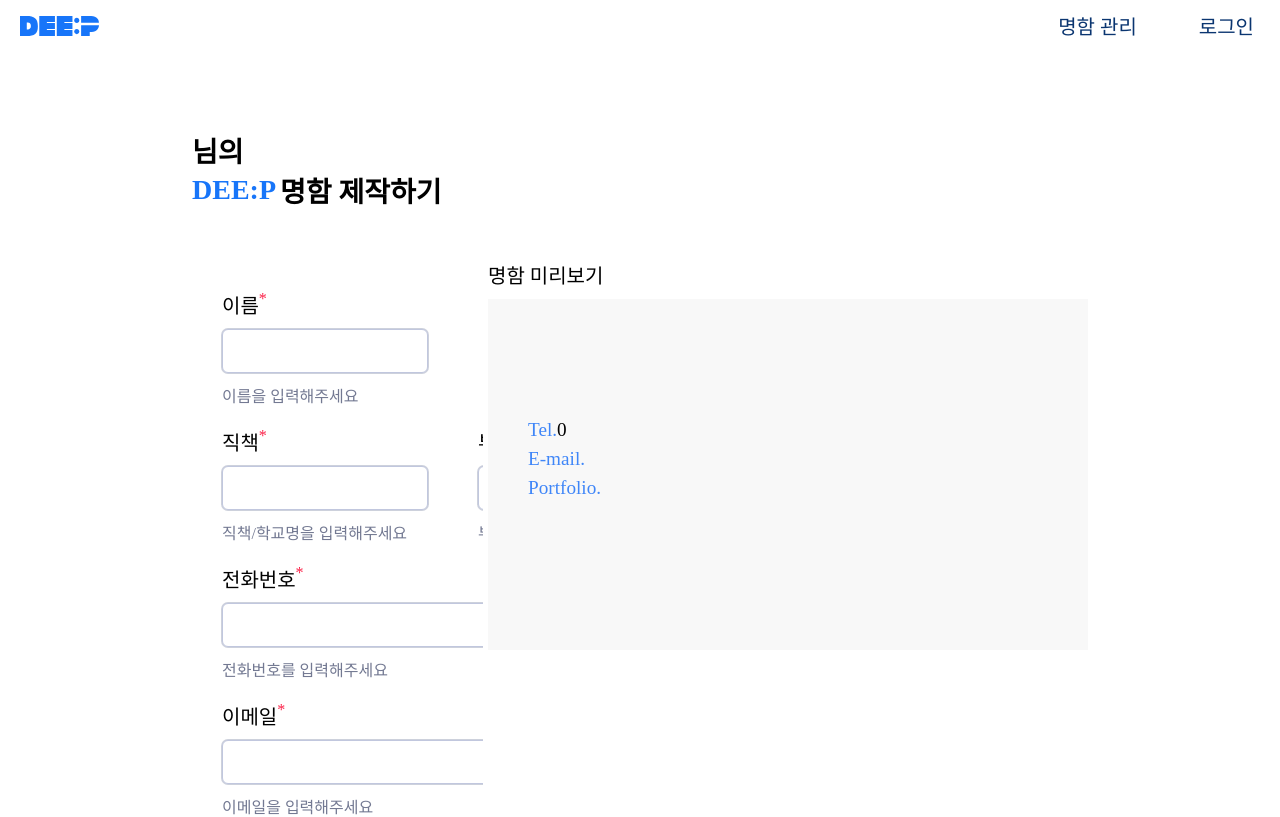
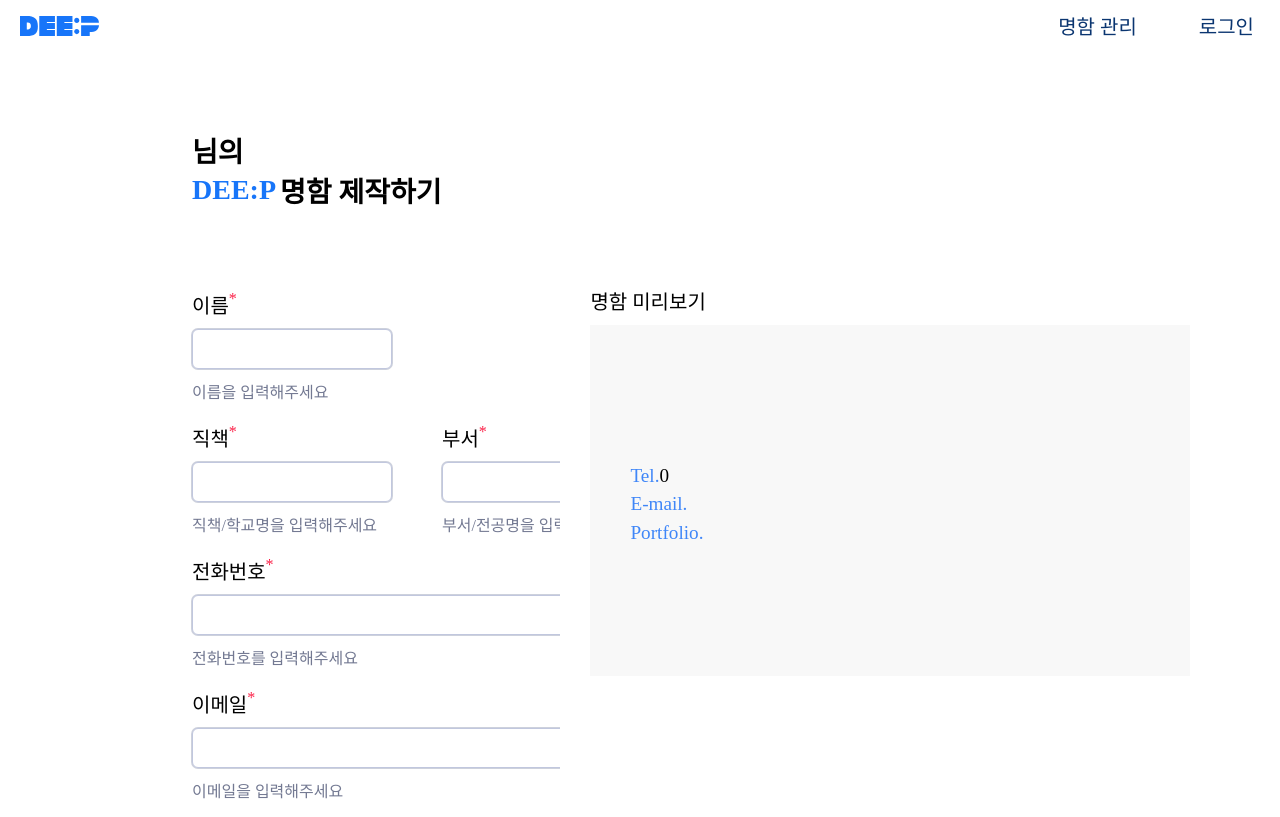
Before and after one commit to Project-DEE-P/DEEP-FrontEnd, a React (Create React App) app in the folder deep-web/: page /template in a window 1280 px wide. Shown: the top 817 px of the page. Built offline with nearby package versions, Linux system fonts and the light colour scheme; what recoil-persist would draw is missing.

Commit message:
fix: 충돌해결

```diff
--- a/deep-web/src/components/template/style.ts
+++ b/deep-web/src/components/template/style.ts
@@ -1,11 +1,12 @@
 import styled, { css } from "styled-components";
 
 export const TemplateListContainer = styled.div`
+  width: 100vw;
   height: 100vh;
   padding: 30px;
-  overflow-y: hidden;
-  @media screen and (max-width: 1024px) {
-    height: 100vh;
+  overflow-y: scroll;
+
+  @media screen and (min-width: 1024px) {
     padding-left: 10vw;
     padding-right: 10vw;
     font-family: Pretendard;
@@ -17,7 +18,6 @@ export const TemplateListContainer = styled.div`
     display: flex;
     flex-direction: column;
     box-sizing: border-box;
-    padding-top: 0px;
   }
 `;
 
@@ -82,15 +82,16 @@ export const TemplateTitleWrapper = styled.div`
 `;
 
 export const TemplateComponentWraper = styled.div`
+  height: 80vh;
+  flex-direction: column;
+  padding-left: 1vw;
+  padding-right: 1vw;
+  @media screen and (min-width: 1024px) {
     display: flex;
     flex-direction: row;
     column-gap: 5px;
-  padding-left: 15vw;
-  padding-right: 15vw;
-  @media screen and (max-width: 1024px) {
-    flex-direction: column;
-    padding-left: 0vw;
-    padding-right: 0vw;
+    padding-left: 5vw;
+    padding-right: 5vw;
   }
 `;
 
@@ -119,6 +120,24 @@ export const TemplateOptionInput = styled.input`
   ${(props) =>
     props.width === "small" &&
     css`
+      width: 150px;
+    `};
+  ${(props) =>
+    props.width === "large" &&
+    css`
+      width: 250px;
+    `};
+  height: 35px;
+  display: flex;
+  flex-direction: column;
+  padding-left: 10px;
+  padding-right: 10px;
+  box-sizing: border-box;
+
+  @media screen and (min-width: 1024px) {
+    ${(props) =>
+      props.width === "small" &&
+      css`
         width: 200px;
       `};
     ${(props) =>
@@ -135,24 +154,6 @@ export const TemplateOptionInput = styled.input`
     box-shadow: 0px 0px 0px 1px #cdd1dc;
     display: flex;
     justify-content: flex-start;
-
-  @media screen and (max-width: 1024px) {
-    ${(props) =>
-      props.width === "small" &&
-      css`
-        width: 150px;
-      `};
-    ${(props) =>
-      props.width === "large" &&
-      css`
-        width: 250px;
-      `};
-    height: 35px;
-    display: flex;
-    flex-direction: column;
-    padding-left: 10px;
-    padding-right: 10px;
-    box-sizing: border-box;
   }
 
   &:focus {
@@ -188,23 +189,21 @@ export const TemplatePreviewWraper = styled.div`
   flex-direction: column;
   justify-content: center;
   height: 50vh;
-  @media screen and (max-width: 1024px) {
-    height: 40vh;
+  @media screen and (min-width: 1024px) {
     align-items: flex-start;
-    padding: 10vw;
-    margin-top: 5vh;
+    padding: 2vw;
   }
 `;
 
 export const TemplatePreviewCard = styled.div`
+  width: 300px;
+  height: 188px;
+  @media screen and (min-width: 1024px) {
     width: 600px;
     height: 376px;
     background-color: #f8f8f8;
     padding: 40px;
     box-sizing: border-box;
-  @media screen and (max-width: 1024px) {
-    width: 300px;
-    height: 188px;
   }
 `;
 
@@ -215,16 +214,13 @@ export const CardInfoWraper = styled.div`
 export const CardTitle = styled.p``;
 
 export const CardName = styled.p`
-  position: relative;
-  top: 70px;
+  font-size: 1.5rem;
+  @media screen and (min-width: 1024px) {
     font-family: Pretendard;
     font-size: 1.8rem;
     font-style: normal;
     font-weight: 600;
     line-height: normal;
-  @media screen and (max-width: 1024px) {
-    top: -20px;
-    font-size: 1.5rem;
   }
 `;
 
@@ -276,23 +272,23 @@ export const CardHomepage = styled.p`
 `;
 
 export const CardDepartment = styled.p`
-  position: relative;
-  top: 85px;
+  margin-top: 0px;
+  font-size: 1rem;
+  @media screen and (min-width: 1024px) {
     color: #3f86f8;
     font-family: Pretendard;
     font-size: 1.2rem;
     font-style: normal;
     font-weight: 500;
     line-height: 2.5rem;
-  @media screen and (max-width: 1024px) {
-    top: 0px;
-    font-size: 1rem;
+    margin-top: 100px;
   }
 `;
 
 export const CardInfoBlue = styled.div`
-  position: relative;
-  top: 70px;
+  font-size: 0.8rem;
+  height: 1.2rem;
+  @media screen and (min-width: 1024px) {
     color: #3f86f8;
     font-family: Pretendard;
     font-size: 1.2rem;
@@ -300,16 +296,14 @@ export const CardInfoBlue = styled.div`
     font-weight: 400;
     line-height: normal;
     height: 1.8rem;
-  @media screen and (max-width: 1024px) {
-    top: -50px;
-    font-size: 0.8rem;
-    height: 1.2rem;
   }
 `;
 
 export const CardInfoBlack = styled.div`
-  position: relative;
-  top: 70px;
+  font-size: 0.8rem;
+  height: 1.2rem;
+
+  @media screen and (min-width: 1024px) {
     color: #000000;
     font-family: Pretendard;
     font-size: 1.2rem;
@@ -317,10 +311,6 @@ export const CardInfoBlack = styled.div`
     font-weight: 400;
     line-height: normal;
     height: 1.8rem;
-  @media screen and (max-width: 1024px) {
-    top: -50px;
-    font-size: 0.8rem;
-    height: 1.2rem;
   }
 `;
 
```
Also changed, not shown: deep-web/src/components/template/index.tsx (+7 -2 lines), deep-web/tsconfig.json (+3 -9 lines). Lines whose indentation alone changed are shown as unchanged.
